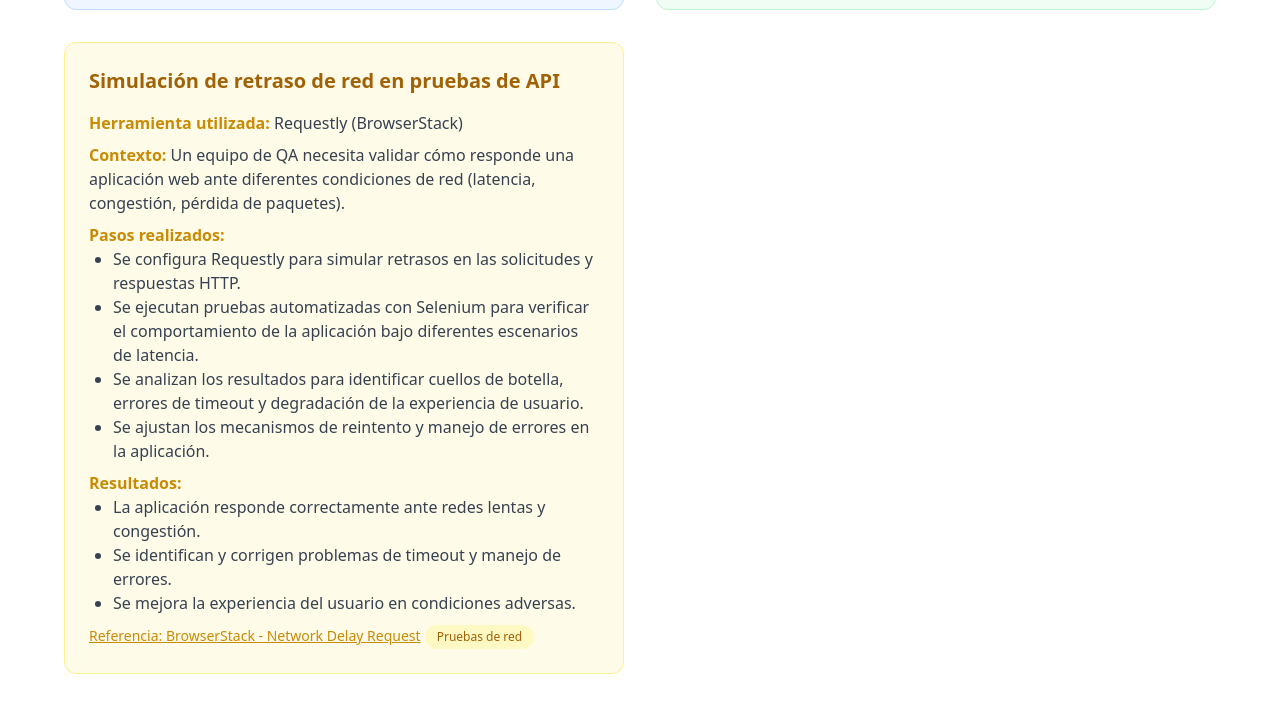
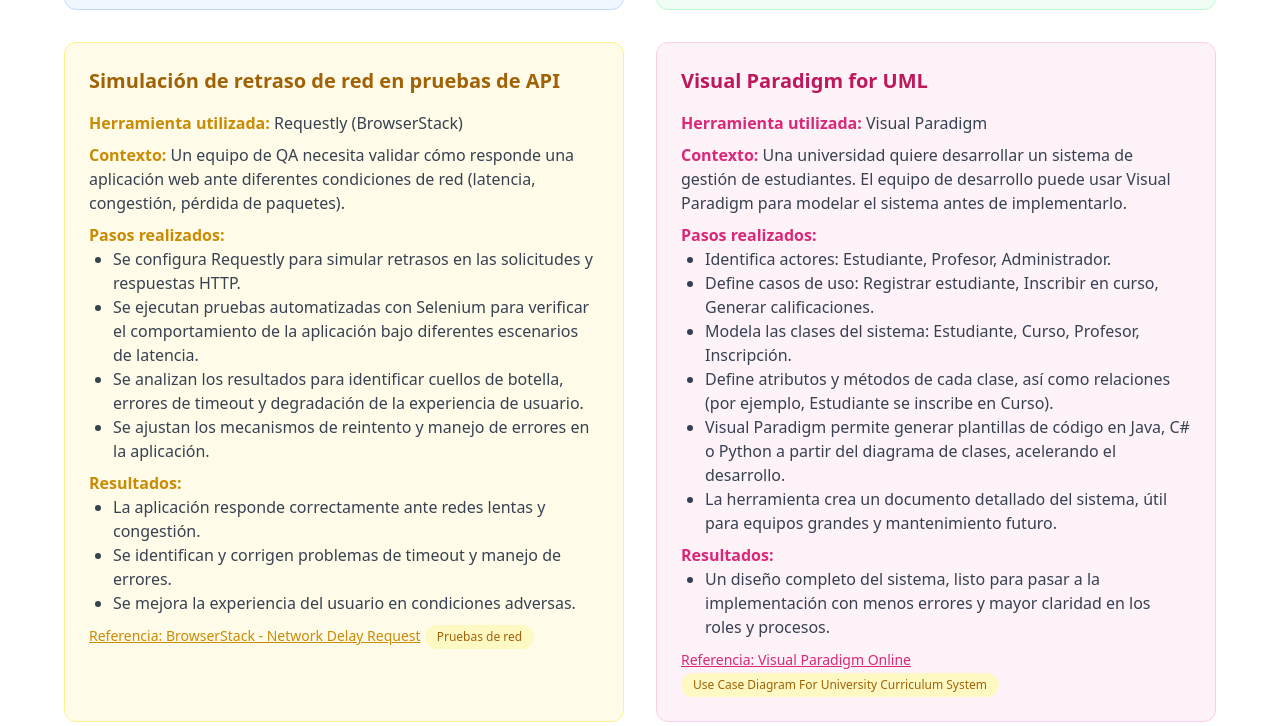
Before and after one commit to Aracelly126/Ape01-DAS, a plain HTML site: page index.html in a window 1280 px wide. Shown: the part 4279-5005 px from the top of the page. Drawn offline with nearby package versions, Linux system fonts and the light colour scheme.

Commit message:
Caso de uso 4 Visual Paradigm

```diff
--- a/index.html
+++ b/index.html
@@ -600,6 +600,40 @@
                             Delay Request</a>
                         <span class="inline-block px-3 py-1 bg-yellow-100 text-yellow-700 rounded-full text-xs">Pruebas
                             de red</span>
+                    </div>
+                <!-- Ejemplo 4: Visual Paradigm for UML -->
+                    <div class="bg-pink-50 border border-pink-200 rounded-xl p-6">
+                        <h3 class="text-xl font-bold mb-4 text-pink-700">Visual Paradigm for UML</h3>
+                        <div class="mb-2">
+                            <span class="font-semibold text-pink-600">Herramienta utilizada:</span>
+                            <span class="text-gray-700">Visual Paradigm</span>
+                        </div>
+                        <div class="mb-2">
+                            <span class="font-semibold text-pink-600">Contexto:</span>
+                            <span class="text-gray-700">Una universidad quiere desarrollar un sistema de gestión de estudiantes.
+                                El equipo de desarrollo puede usar Visual Paradigm para modelar el sistema antes de implementarlo.</span>
+                        </div>
+                        <div class="mb-2">
+                            <span class="font-semibold text-pink-600">Pasos realizados:</span>
+                            <ul class="list-disc ml-6 text-gray-700">
+                                <li>Identifica actores: Estudiante, Profesor, Administrador.
+                                </li>
+                                <li>Define casos de uso: Registrar estudiante, Inscribir en curso, Generar calificaciones.</li>
+                                <li>Modela las clases del sistema: Estudiante, Curso, Profesor, Inscripción.</li>
+                                <li>Define atributos y métodos de cada clase, así como relaciones (por ejemplo, Estudiante se inscribe en Curso).</li>
+                                <li>Visual Paradigm permite generar plantillas de código en Java, C# o Python a partir del diagrama de clases, acelerando el desarrollo.</li>
+                                <li>La herramienta crea un documento detallado del sistema, útil para equipos grandes y mantenimiento futuro.</li>
+                            </ul>
+                        </div>
+                        <div class="mb-2">
+                            <span class="font-semibold text-pink-600">Resultados:</span>
+                            <ul class="list-disc ml-6 text-gray-700">
+                                <li>Un diseño completo del sistema, listo para pasar a la implementación con menos errores y mayor claridad en los roles y procesos.</li>
+                            </ul>
+                        </div>
+                        <a href="https://online.visual-paradigm.com/es/community/share/use-case-diagram-for-university-curriculum-system-rkgpgbboa" target="_blank"
+                            rel="noopener" class="text-pink-600 underline text-sm">Referencia: Visual Paradigm Online</a>
+                        <span class="inline-block px-3 py-1 bg-yellow-100 text-yellow-700 rounded-full text-xs">Use Case Diagram For University Curriculum System</span>
                     </div>
                 </div>
             </div>
```
